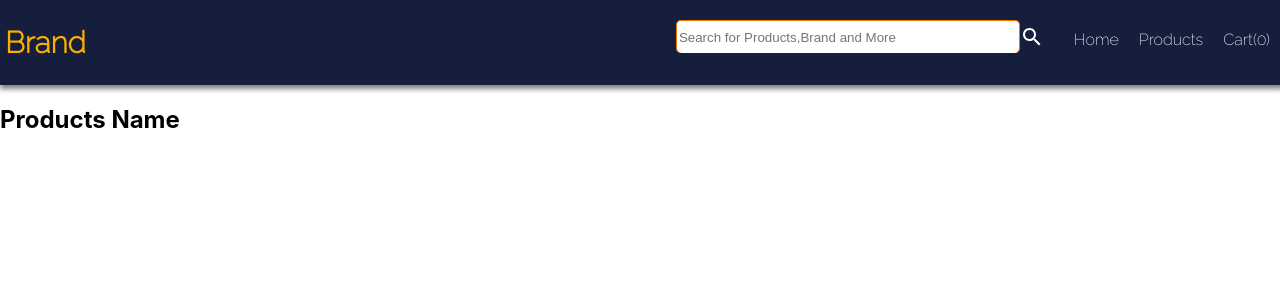
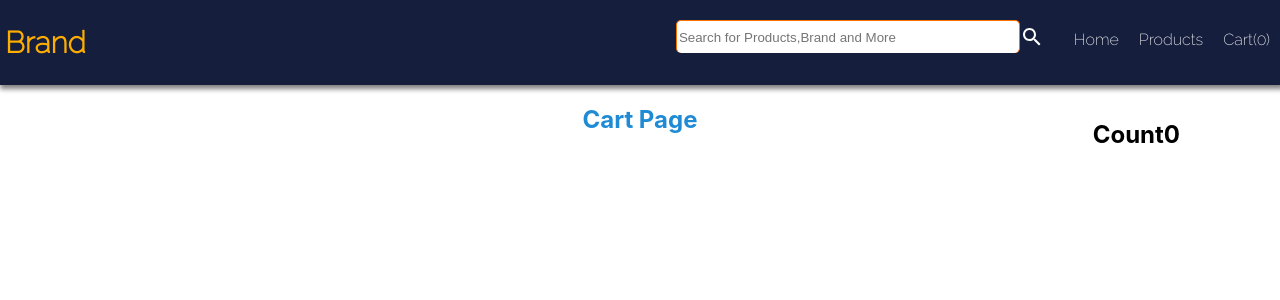
Before and after one commit to arunbanga/E-commerce-Website, a React (Create React App) app: page /cart in a window 1280 px wide. Shown: the top 300 px of the page. Built offline with nearby package versions, Linux system fonts and the light colour scheme; a web font is replaced by a local one.

Commit message:
cart page update

```diff
--- a/src/Components/Cart.jsx
+++ b/src/Components/Cart.jsx
@@ -10,8 +10,11 @@ const Cart =()=>{
     return(
         <>
         <Container width='100%'>
-        <h2>Products Name </h2>
+        <h2 style={{textAlign:'center',color:'#1e8bd4'}}>Cart Page </h2>
           <MainContainer>
+          <RightContainer>
+
+
           <ul>
          {items.map((val)=>{
            return <li key={val.id} style={{color:'black',display:'flex',alignItems:'center',marginLeft:'10px' }}>
@@ -20,9 +23,15 @@ const Cart =()=>{
              <p>{val.price}</p>
            </li>
          })}
+
          </ul>
+         </RightContainer>
+         <LeftContainer>
+           <h2>Count{items.length}</h2>
+         </LeftContainer>
           {/* <button onClick={()=>(dispatch(removetoCart()))}>Remove</button> */}
           </MainContainer>
+
          </Container>
         </>
     )
@@ -33,11 +42,19 @@ const Cart =()=>{
 
 
 const MainContainer=styled.div`
+ width:100%;
+
+`
+const RightContainer=styled.div`
  display:flex;
  justify-content:flex-start;
  flex-direction:row;
 
 `
-
+const LeftContainer=styled.div`
+  position:absolute;
+  top:100px;
+  right:100px;
+`
 
 export default  Cart;
```
